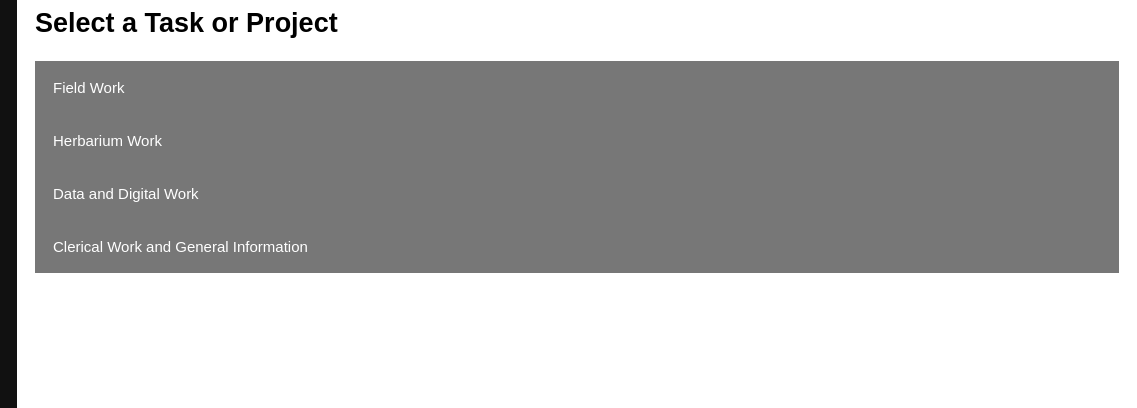
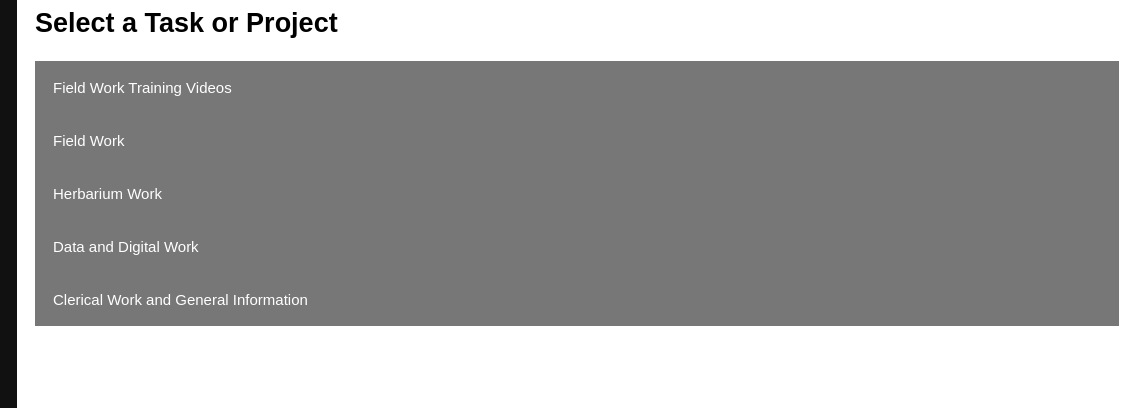
Before and after one commit to DenverBotanicGardens/interactiveGuide, a plain HTML site: page assets/html/tasks.html in a window 1280 px wide. Shown: the top 408 px of the page, 143-1280 px from the left. Drawn offline with Linux system fonts and the light colour scheme.

Commit message:
added training videos

```diff
--- a/assets/html/tasks.html
+++ b/assets/html/tasks.html
@@ -20,6 +20,20 @@
 
 <div class = "main">
 	<h2>Select a Task or Project</h2>
+
+<button class="collapsible">Field Work Training Videos</button>
+<div class ="content">
+<p>		</br>
+		<a href="https://www.youtube.com/watch?v=oA9BbuLRtZY&list=PL6peZEZogw8wHOXADhkC_jUFVN2cKEz7N" class="LinkButton">Field Work Training Video Full Playlist</a>
+		</br></br></br></br>
+		<a href="https://youtu.be/CVOVPQhf1pc" class="LinkButton">Preparing for Field Work Training Video</a>
+		<a href="https://youtu.be/1e5ELdf4UCA" class="LinkButton">Conducting Field Work Training Video</a>
+		</br></br></br></br>
+		<a href="https://youtu.be/6HSyQJom5h0" class="LinkButton">Returning from Field Work Training Video</a>
+		<a href="https://youtu.be/mc9a6l9Xbk4" class="LinkButton">Field Work Data Entry Training Video</a>
+		</br></br>
+		</p>
+</div>
 
 <button class="collapsible">Field Work</button>
 <div class ="content">
```
Also changed, not shown: assets/html/fieldWorkPrep.html (+8 -0 lines), assets/html/plantSpecimenCollecting.html (+4 -0 lines).
